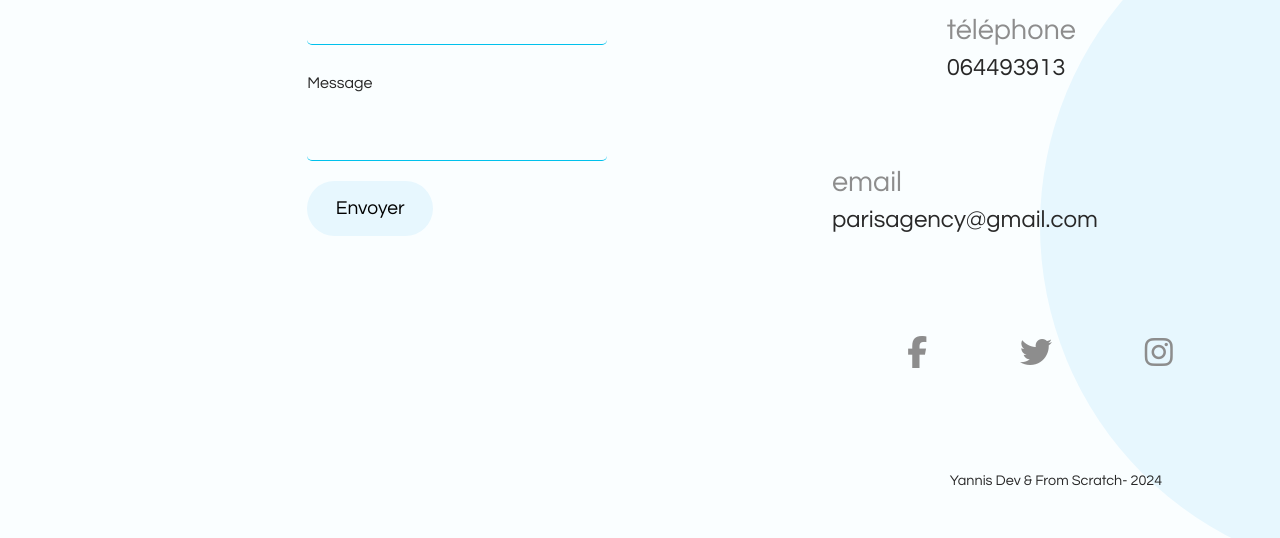
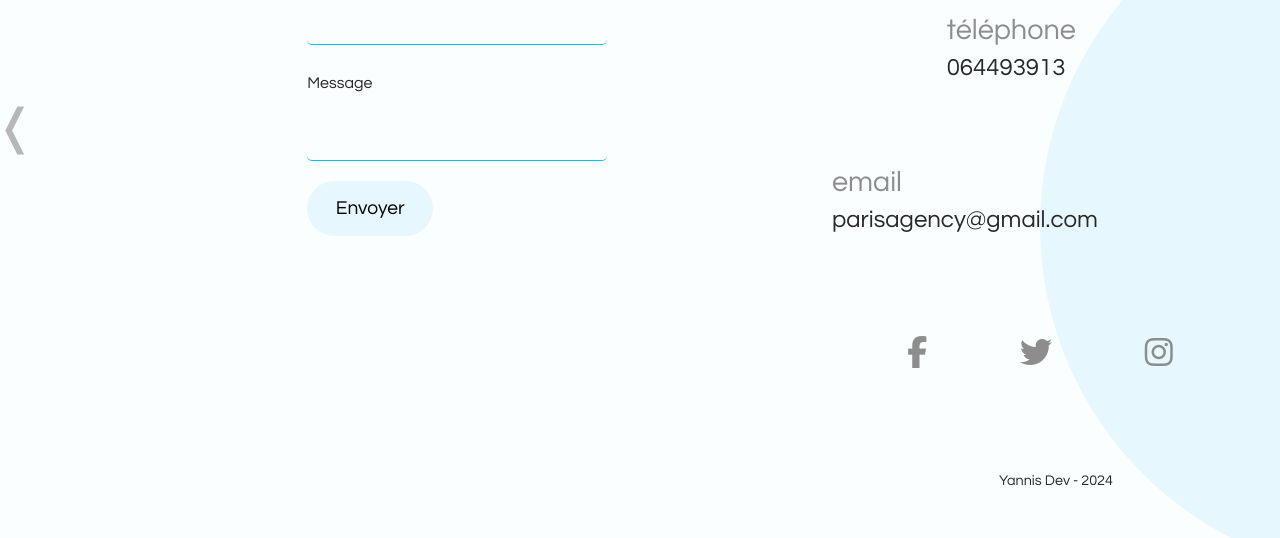
Before and after one commit to florella-yannis/site-portfolio-react, a React (Create React App) app: page /contact in a window 1280 px wide. Shown: the part 274-812 px from the top of the page. Built offline with nearby package versions, Linux system fonts and the light colour scheme.

Commit message:
Correction buttons

```diff
--- a/src/pages/Contact.js
+++ b/src/pages/Contact.js
@@ -5,8 +5,13 @@ import Logo from '../components/Logo';
 import ContactForm from '../components/ContactForm';
 import CopyToClipboard from 'react-copy-to-clipboard';
 import SocialNetwork from '../components/SocialNetwork';
+import { projectsData } from '../data/projectsData';
+import Buttons from '../components/Buttons';
 
 const Contact = () => {
+
+    const lastProjectId = projectsData.length > 0 ? projectsData[projectsData.length - 1].id : null;
+
     return (
         <main>
             <Mouse />
@@ -40,9 +45,10 @@ const Contact = () => {
                     </div>
                     <SocialNetwork />
                     <div className="credits">
-                        <p>Yannis Dev & From Scratch- 2024</p>
+                        <p>Yannis Dev - 2024</p>
                     </div>
                 </div>
+                <Buttons left={lastProjectId ? `/projects/${lastProjectId}` : null} />
             </div>
         </main>
     );
--- a/src/pages/Home.js
+++ b/src/pages/Home.js
@@ -4,8 +4,12 @@ import Mouse from '../components/Mouse';
 import SocialNetwork from '../components/SocialNetwork';
 import DynamicText from '../components/DynamicText';
 import Buttons from '../components/Buttons';
+import { projectsData } from '../data/projectsData';
 
 const Home = () => {
+
+    const firstProjectId = projectsData.length > 0 ? projectsData[0].id : null;
+
     return (
         <div>
             <Mouse />
@@ -18,7 +22,7 @@ const Home = () => {
                         <h2><DynamicText /></h2>
                     </div>
                 </div>
-                {/* <Buttons right="projects/1" /> */}
+                <Buttons right={firstProjectId ? `/projects/${firstProjectId}` : "/contact"} />
             </div>
         </div>
 
--- a/src/pages/Project.js
+++ b/src/pages/Project.js
@@ -31,6 +31,14 @@ const Project = () => {
         return <h2>Projet non trouvé</h2>;
     }
 
+    // mise en place du button
+    // Trouver l'index du projet actuel dans le tableau des projets
+    const currentIndex = projectsData.findIndex(p => p.id === parseInt(projectId));
+
+    // Calculer les IDs des projets précédent et suivant
+    const previousProjectId = currentIndex > 0 ? projectsData[currentIndex - 1].id : null;
+    const nextProjectId = currentIndex < projectsData.length - 1 ? projectsData[currentIndex + 1].id : null;
+
     return (
         <main>
             <Mouse />
@@ -61,7 +69,10 @@ const Project = () => {
                             </a>
                         </div>
                     </div>
-                    {/* <Buttons left={`/projects/${parseInt(projectId) - 1}`} right={`/projects/${parseInt(projectId) + 1}`} /> */}
+                    <Buttons
+                        left={previousProjectId ? `/projects/${previousProjectId}` : "/"}
+                        right={nextProjectId ? `/projects/${nextProjectId}` : "/contact"}
+                    />
 
                 </div>
                 <span className="random-circle" style={{ left, top, transform: size }}></span>
```
Also changed, not shown: src/pages/Project1.js (deleted, +0 -9 lines), src/pages/Project2.js (deleted, +0 -9 lines), src/pages/Project3.js (deleted, +0 -9 lines), src/pages/Project4.js (deleted, +0 -9 lines).
